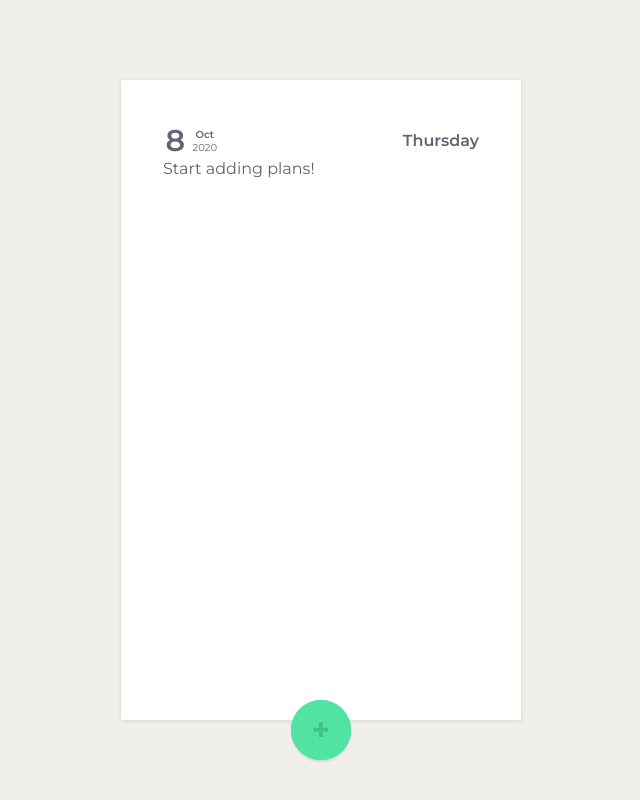
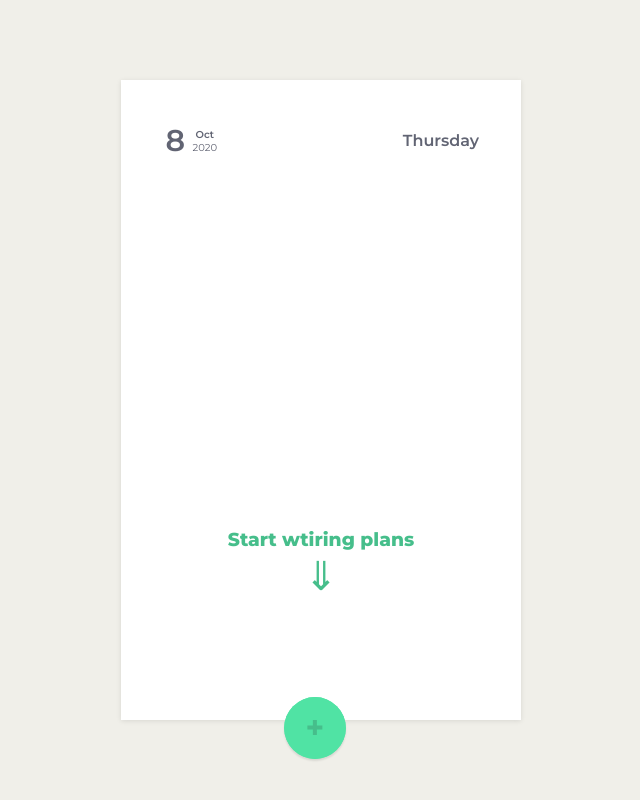
Before and after one commit to devshum/todo-react-app, a React (Create React App) app: page / in a window 1280 px wide. Shown: the whole page, without its empty margins (319-959 px from the left). Built offline with nearby package versions, Linux system fonts and the light colour scheme.

Commit message:
created TodoStub with animation

```diff
--- a/src/components/Container/Button/Button.js
+++ b/src/components/Container/Button/Button.js
@@ -2,9 +2,12 @@ import styles from './Button.module.css';
 import React from 'react';
 
 const Button = props => {
+    let buttonStyles = [];
+    props.toggled && props.todos.length === 0 ? buttonStyles = [styles.button]
+                                                : buttonStyles = [styles.button, styles.buttonScaleAnimation]
     const toggleInput = () => props.toggleInput();
 
-    return <button onClick={toggleInput} className={styles.button}><span>&#10010;</span></button>
+    return <button onClick={toggleInput} className={buttonStyles.join(' ')}><span>&#10010;</span></button>
 };
 
 export default Button;
--- a/src/components/Container/Button/Button.module.css
+++ b/src/components/Container/Button/Button.module.css
@@ -1,6 +1,5 @@
 .button {
     box-shadow: 0 .2rem .2rem rgba(0, 0, 0, 0.1);
-    transform: translateX(-50%);
     border-radius: 50%;
     cursor: pointer;
     outline: none;
@@ -8,10 +7,10 @@
 
     background-color: #50e3a4;
     position: absolute;
-    bottom: -6.2%;
+    bottom: -6%;
     height: 6rem;
     width: 6rem;
-    left: 50%;
+    left: 41%;
 }
 
 .button:hover::after {
@@ -44,3 +43,13 @@
     transition: all .3s;
     position: absolute;
 }
+
+.buttonScaleAnimation { animation: infiniteScale 1.8s infinite; }
+
+@keyframes infiniteScale {
+    0% { transform: scale(1); }
+
+    50% { transform: scale(1.2); }
+
+    10% { transform: scale(1); }
+}
--- a/src/components/Container/Container.js
+++ b/src/components/Container/Container.js
@@ -11,11 +11,19 @@ const Container = props => {
                   : containerStyles = [styles.container, styles.inputHidden]
 
     return <div className={containerStyles.join(' ')}>
-                <Input toggled={props.toggled} inputText={props.inputText} onTypeInputText={props.typeInputText} />
+                <Input toggled={props.toggled}
+                       inputText={props.inputText}
+                       onTypeInputText={props.typeInputText} />
+
                 <HeadingContainer />
-                <Todos todos={props.todos} />
+
+                <Todos todos={props.todos}
+                       toggled={props.toggled} />
+
                 <div className={styles.button}>
-                    <Button toggleInput={props.toggleInput} />
+                    <Button toggled={props.toggled}
+                            todos={props.todos}
+                            toggleInput={props.toggleInput} />
                 </div>
             </div>
 }
--- /dev/null
+++ b/src/components/Container/Todos/Todo/TodoStub/TodoStub.js
@@ -0,0 +1,16 @@
+import React from 'react';
+import styles from './TodoStub.module.css';
+
+const TodoStub = props => {
+    let todoStubStyles = [];
+    props.toggled ? todoStubStyles = [styles.todoStub, styles.hidden]
+                  : todoStubStyles = [styles.todoStub, styles.shown];
+
+    return <div className={todoStubStyles.join(' ')}>
+                <h3>Start wtiring plans</h3>
+                <span>&#8659;</span>
+           </div>
+};
+
+
+export default TodoStub;
--- /dev/null
+++ b/src/components/Container/Todos/Todo/TodoStub/TodoStub.module.css
@@ -0,0 +1,16 @@
+.todoStub {
+    transition: all .5s;
+    position: absolute;
+    text-align: center;
+    width: 100%;
+    top: 70%;
+    left: 0;
+}
+
+.shown { opacity: 1; visibility: visible; }
+.hidden { opacity: 0; visibility: hidden; }
+
+.todoStub h3,
+.todoStub span { color:#46be8b; }
+
+.todoStub span { font-size: 4rem; }
--- a/src/components/Container/Todos/Todos.js
+++ b/src/components/Container/Todos/Todos.js
@@ -1,12 +1,18 @@
 import Todo from './Todo/Todo';
 import React from 'react';
+import TodoStub from './Todo/TodoStub/TodoStub';
 
 const Todos = props => {
     let todos;
-    props.todos.length === 0 ? todos = 'Start adding plans!'
-                             : todos = props.todos.map(todo => <Todo key={todo.ID} id={todo.ID} text={todo.text} />)
+    if(props.todos.length > 0) todos = props.todos.map(todo => <Todo key={todo.ID}
+                                                                     id={todo.ID}
+                                                                     text={todo.text} /> );
 
-    return <div>{ todos }</div>
+    return <div>
+                { todos }
+                <TodoStub toggled={props.toggled}
+                          todos={props.todos} />
+           </div>
 };
 
 export default Todos;
```
